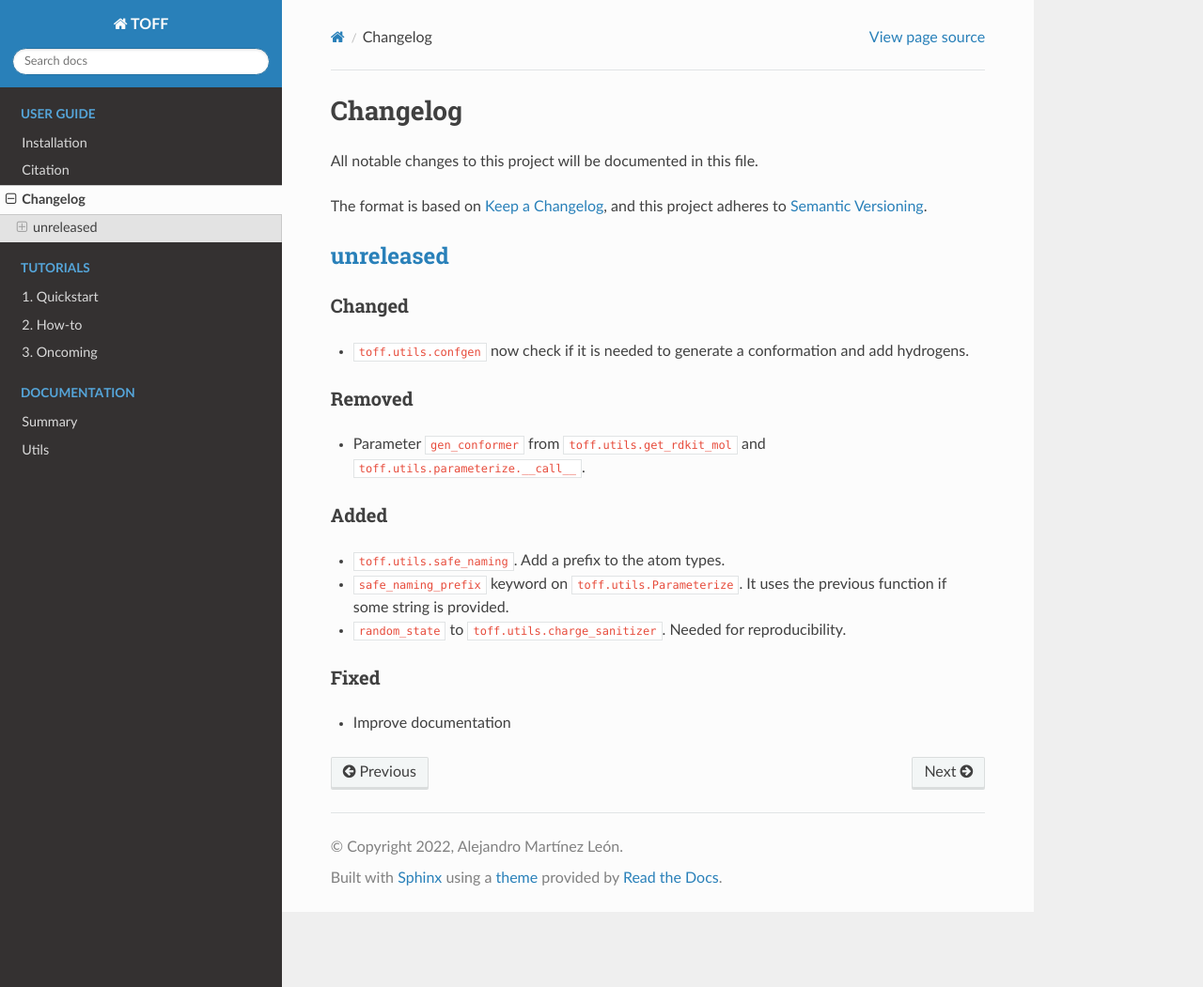
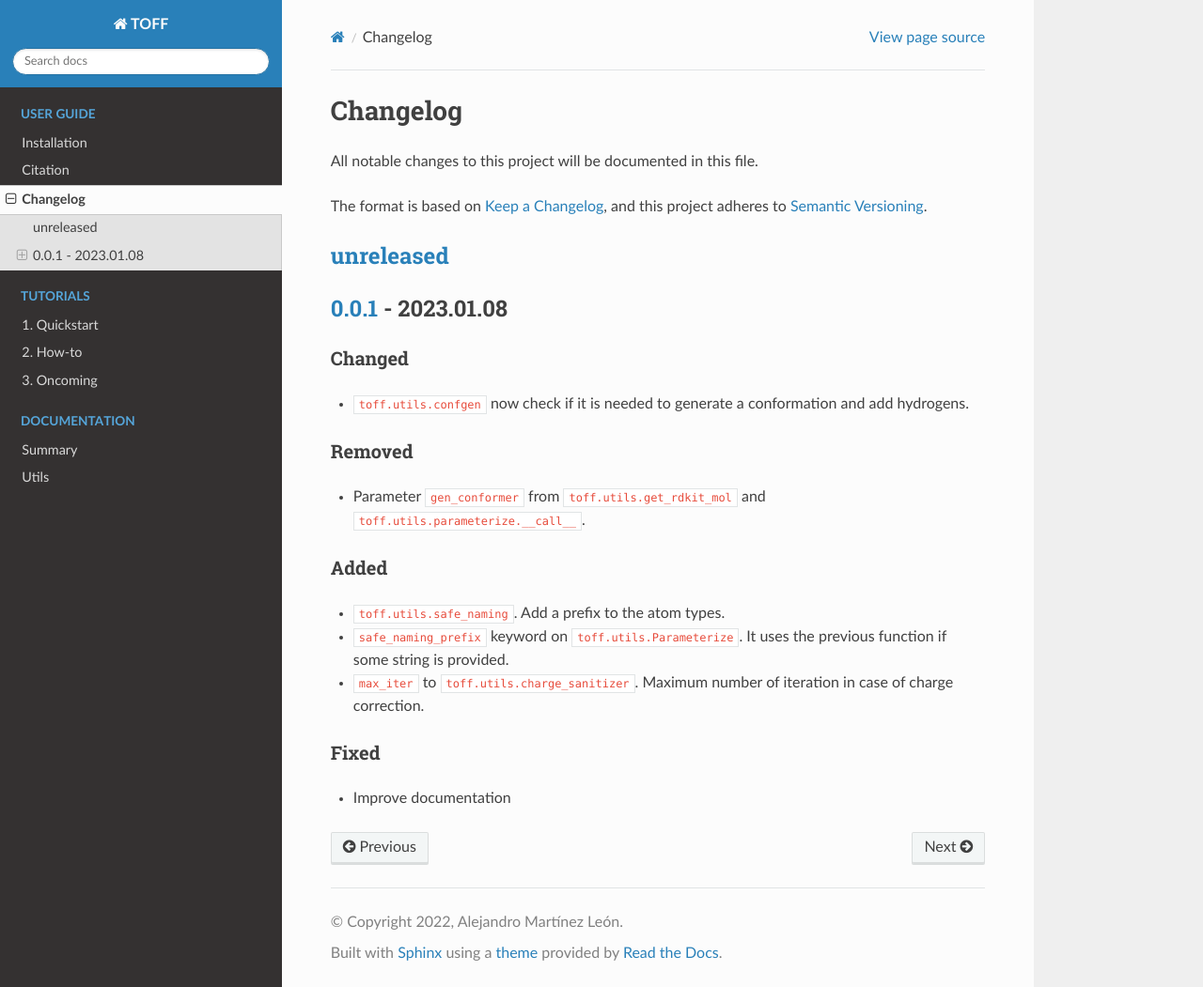
Before and after one commit to ale94mleon/TOFF, a Sphinx documentation site: the page built from docs/source/CHANGELOG.md, in a window 1280 px wide and 1051 px high. Shown: the whole window at 94% size. Built offline with Sphinx 7.4.7 and the Read the Docs theme 2.0.0, drawn with Linux system fonts in a browser that asks for light colours.

```diff
--- a/docs/source/CHANGELOG.md
+++ b/docs/source/CHANGELOG.md
@@ -6,6 +6,8 @@
 and this project adheres to [Semantic Versioning](https://semver.org/spec/v2.0.0.html).
 
 ## [unreleased]
+
+## [0.0.1] - 2023.01.08
 
 ### Changed
 
@@ -19,10 +21,11 @@
 
 - `toff.utils.safe_naming`. Add a prefix to the atom types.
 - `safe_naming_prefix` keyword on `toff.utils.Parameterize`. It uses the previous function if some string is provided.
-- `random_state` to `toff.utils.charge_sanitizer`. Needed for reproducibility.
+- `max_iter` to `toff.utils.charge_sanitizer`. Maximum number of iteration in case of charge correction.
 
 ### Fixed
 
 - Improve documentation
 
-[unreleased]: https://github.com/ale94mleon/TOFF/compare/0.0.0-alpha2...HEAD
+[unreleased]: https://github.com/ale94mleon/TOFF/compare/0.0.1...HEAD
+[0.0.1]: https://github.com/ale94mleon/TOFF/compare/0.0.0-alpha2...0.0.1
```
Also changed, not shown: 1 other file.
